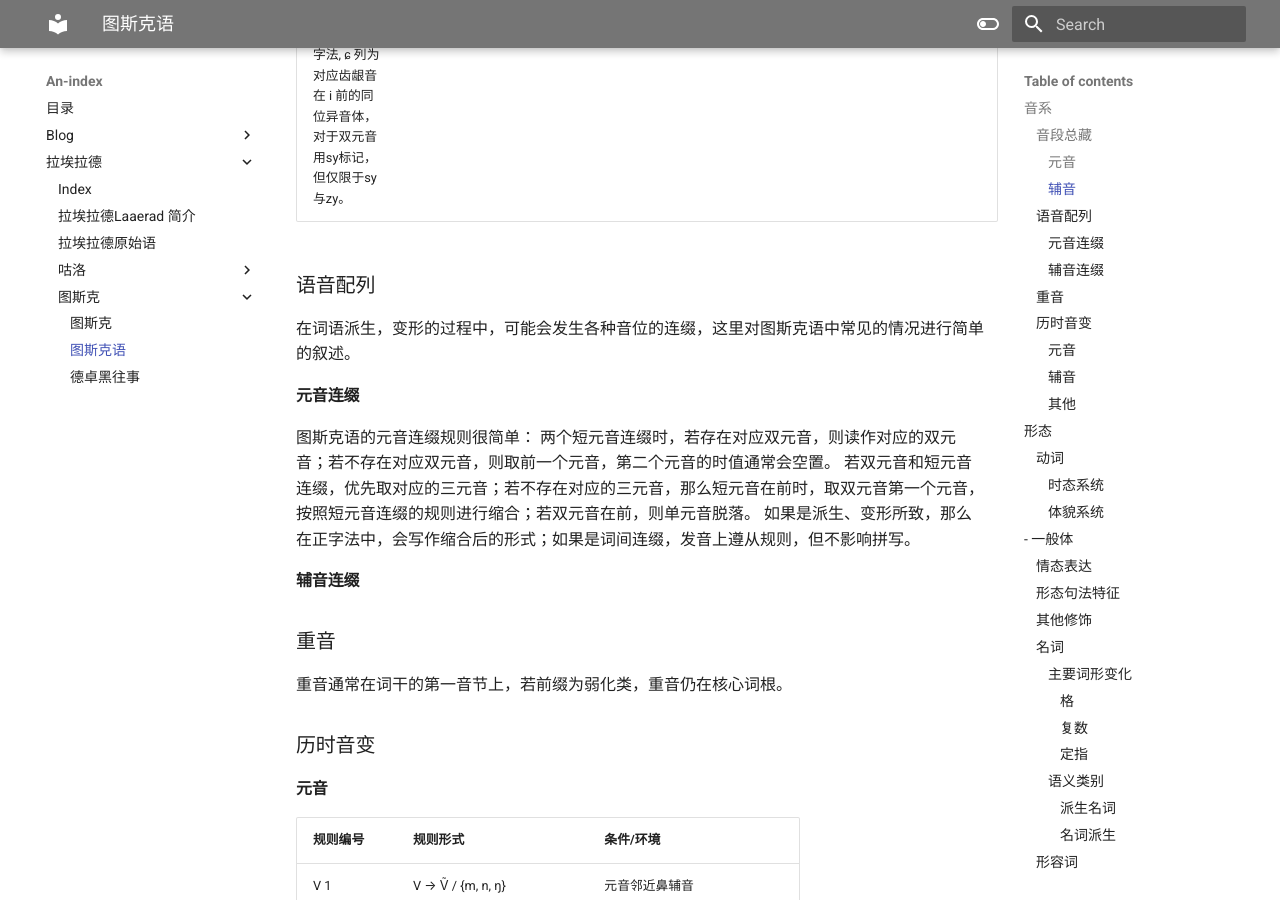
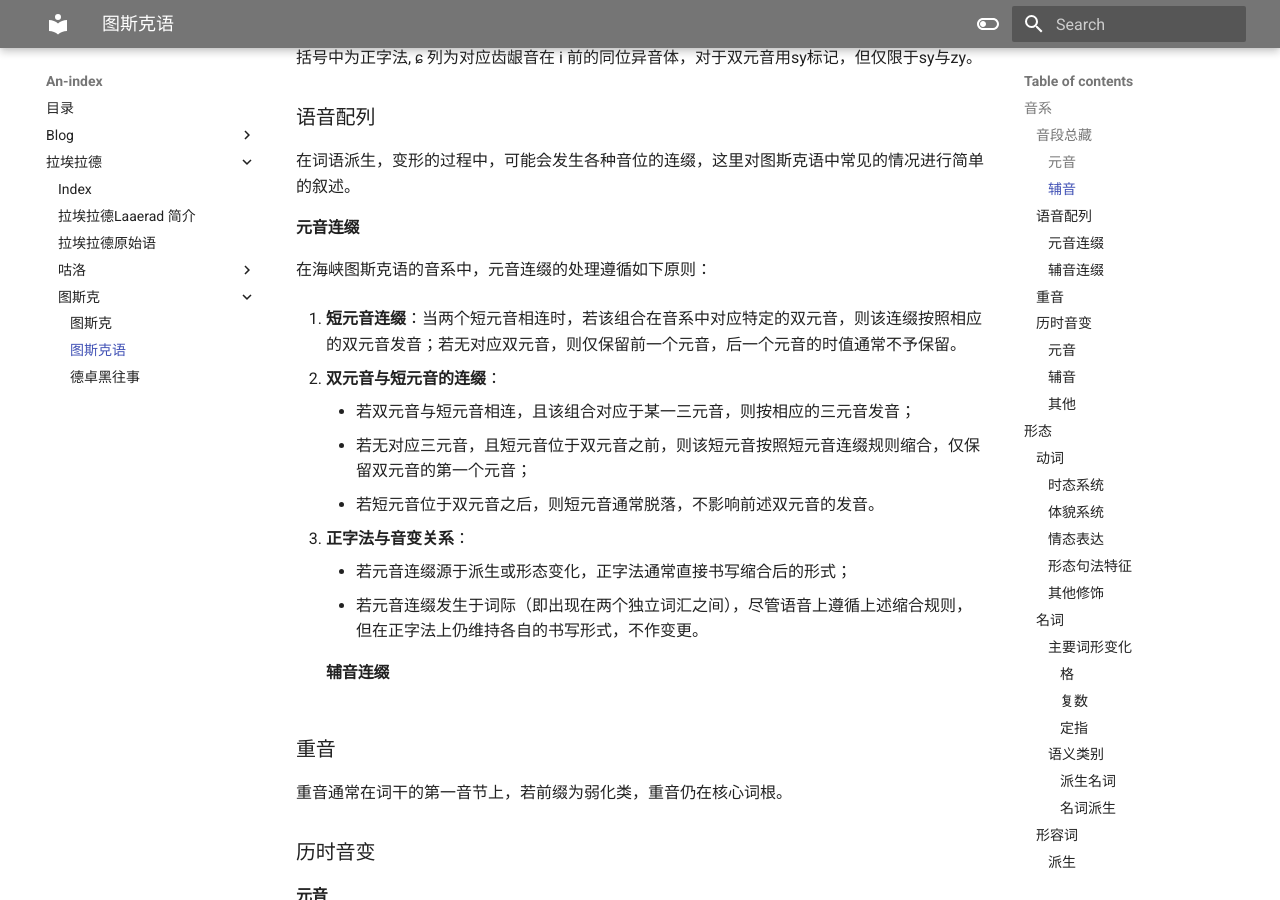
Before and after one commit to PhychiasLokDansk/Laaerad, an MkDocs documentation site: the page built from docs/拉埃拉德/图斯克/图斯克语.md, in a window 1280 px wide and 900 px high, scrolled down 1824 px. Built offline with MkDocs 1.6.1 and Material for MkDocs 9.7.7, drawn with Linux system fonts in a browser that asks for light colours; some of the changed text lies outside the part shown.

Commit message:
LAPTOP-UGNPREPA 2025-2-9:19:31:26

```diff
--- a/docs/拉埃拉德/图斯克/图斯克语.md
+++ b/docs/拉埃拉德/图斯克/图斯克语.md
@@ -48,15 +48,26 @@ aliases:
 | 流音   |     |         | l\~ɾ(l) |         |       |      |
 | 颤音   |     |         | r (r)   |         |       |      |
 | 边音   |     | w       |         |         | j (y) |      |
+
 括号中为正字法, ɕ 列为对应齿龈音在 i 前的同位异音体，对于双元音用sy标记，但仅限于sy与zy。
 
 ### 语音配列
 在词语派生，变形的过程中，可能会发生各种音位的连缀，这里对图斯克语中常见的情况进行简单的叙述。
 #### 元音连缀
-图斯克语的元音连缀规则很简单：
-两个短元音连缀时，若存在对应双元音，则读作对应的双元音；若不存在对应双元音，则取前一个元音，第二个元音的时值通常会空置。
-若双元音和短元音连缀，优先取对应的三元音；若不存在对应的三元音，那么短元音在前时，取双元音第一个元音，按照短元音连缀的规则进行缩合；若双元音在前，则单元音脱落。
-如果是派生、变形所致，那么在正字法中，会写作缩合后的形式；如果是词间连缀，发音上遵从规则，但不影响拼写。
+在海峡图斯克语的音系中，元音连缀的处理遵循如下原则：
+
+1. **短元音连缀**：当两个短元音相连时，若该组合在音系中对应特定的双元音，则该连缀按照相应的双元音发音；若无对应双元音，则仅保留前一个元音，后一个元音的时值通常不予保留。
+
+2. **双元音与短元音的连缀**：
+
+    - 若双元音与短元音相连，且该组合对应于某一三元音，则按相应的三元音发音；
+    - 若无对应三元音，且短元音位于双元音之前，则该短元音按照短元音连缀规则缩合，仅保留双元音的第一个元音；
+    - 若短元音位于双元音之后，则短元音通常脱落，不影响前述双元音的发音。
+
+3. **正字法与音变关系**：
+
+    - 若元音连缀源于派生或形态变化，正字法通常直接书写缩合后的形式；
+    - 若元音连缀发生于词际（即出现在两个独立词汇之间），尽管语音上遵循上述缩合规则，但在正字法上仍维持各自的书写形式，不作变更。
 #### 辅音连缀
 
 
@@ -117,7 +128,6 @@ aliases:
 	- _Heim deqyap gue._ （*The sun rose*./*太阳升起了*）
 - "动词 + ho" → 现在动作
 	- _Heim ileyaz ho._ （*The sun is shining*/*太阳正在发光*）
--
 
 - 未来时
 	通过强制性黏着后缀"-in"标记，直接附加于动词词根后，不可分离。例如：
@@ -131,7 +141,6 @@ aliases:
 
 - 非完成体
 	- 一般体
-	-
 	- 迭代体
 	    重复动词原型的最后一个音节并附加"-n"，表示重复或持续动作。例如："动词→动词末音节重复 + n" → 迭代体（如"ke→keken"表示"一直在吃/反复吃"）
 
@@ -166,7 +175,6 @@ aliases:
 ### 名词
 在图斯克语的语法体系中，名词性成分的格位系统通常包含五个语法范畴，其中主格、宾格、与格、属格构成四大核心格位，另设一个附加格（涵盖方位、伴随或工具等语义）作为补充。以图斯克语为例：主格通过形态标记显性编码句法主语，即谈话的核心主题或动作的发起主体；宾格则特指及物动词的直接宾语，承担动作的承受者角色；与格对应间接宾语，标记动作的接受方或受益者；属格表达所属关系，构成名词间的从属关联。附加格作为多功能标记，依据语境动态呈现方位（处所）、伴随（协同对象）或工具（手段载体）等外围语义角色，通常伴随介词出现，由不同的介词具体承载信息。方位格的方向标记已经演化成由介词体现了。
 
-
 #### 主要词形变化
 图斯克语名词格标记系统相对来说很规则，在图斯克语原生词汇和已经语义缩窄进入图斯克语的各种拉普里奥语和咕洛语借词中，几乎没有例外。规则变形如下表所示：
 
@@ -179,6 +187,7 @@ aliases:
 | 方位/伴随格/工具格 | -ir(it) | i, -it | -wor(it) | nwi, -it  |
 
 图斯克语中，定指形式用后缀-ir, -wor进行表示，相对的，非定指形式由冠词-i, -nwi进行表示；复数非定指的冠词在古典图斯克语和书面中是必须的，但是近年来口语很多时候省去了复数非定指形式的冠词。
+
 对单数名词，当定指形式和格标记同时出现时，部分格标记和定指形式发生了缩合，非定指形式由冠词标记，则不与格标记产生变化；对于复数名词，格标记会产生类似复数形变的变化，下文对复数和定指标记有进一步解释。
 
 ##### 格
@@ -221,11 +230,11 @@ aliases:
 #### 语义类别
 
 图斯克语名词可按含义分成五类。
-第一类是抽象名词，表达情感、状态、概念等不具有可直接感知的实体的事物。
-第二类是具体名词，表示可通过各种感官感知的、数量可分辨的实体。
-第三类是物质名词，表示某些不可数的物质或材料，这一类名词在作形态变化时有特殊的处理方式。
-第四类是专有名词，是对特定地点、事物、个体、机构等的描述，通常不作变化，在图斯克语中，大量咕洛语的宗教性质借词也属于这一类。
-第五类是时间名词，用于表示时间单位或时间段。
+- 第一类是抽象名词，表达情感、状态、概念等不具有可直接感知的实体的事物。
+- 第二类是具体名词，表示可通过各种感官感知的、数量可分辨的实体。
+- 第三类是物质名词，表示某些不可数的物质或材料，这一类名词在作形态变化时有特殊的处理方式。
+- 第四类是专有名词，是对特定地点、事物、个体、机构等的描述，通常不作变化，在图斯克语中，大量咕洛语的宗教性质借词也属于这一类。
+- 第五类是时间名词，用于表示时间单位或时间段。
 
 ##### 派生名词
 
@@ -286,13 +295,13 @@ aliases:
 
 图斯克语人称代词系统通过多层次的形态分化和词汇选择，构建起反映社会等级制度的称谓体系。其基础人称系统包含*ia*（我）、*sou*（你）、*mbo*（他/她/它）三个中性代词，复数形式通过后缀 *-qi* 构成（如*iaqi*“我们”、*souqi*“你们”、*mboqi*“他们”）。这一底层系统服务于日常平等交际，而更复杂的尊卑层级则通过特定称谓实现。
 
-在尊称系统中，皇权特称形成独立范畴：君主自称*Sekui*（朕），直指皇权身份；臣民对君主使用*Kuisou*（陛下）。社会尊称则呈现地域分化：第一人称尊称*hirin*（本座/孤）单复数同形，用于上位者自称；第二人称北部使用*omsou*（阁下），南部使用*lakome*（大人），后者复数通过添加定指后缀 *-wor* 构成 *lakomewor*。第三人称尊称*mibok*源于复数词干*mboqi*的语音演变，单复数通用。
+在尊称系统中，皇权特称形成独立范畴：君主自称*Sekui*（朕），直指皇权身份；臣民对君主使用*Kuisou*（陛下）。社会尊称则呈现地域分化：第一人称尊称 *hirin*（本座/孤）单复数同形，用于上位者自称；第二人称北部使用 *omsou*（阁下），南部使用 *lakome*（大人），后者复数通过添加定指后缀 *-wor* 构成 *lakomewor*。第三人称尊称 *mibok* 源于复数词干 *mboqi* 的语音演变，单复数通用。
 
-自指谦称系统以通用形式wan（在下）为核心，通过形态变化实现性别分化：男性使用辅音强化形式wak或带前缀的*sewank*，女性则为*ham*或*sewam*。整个体系通过复数后缀 *-qi* 、定指复数 *-wor* 及语音演变（如辅音强化、元音交替），将社会层级编码于语言形式之中，映射出严格的尊卑秩序与地域文化差异
+自指谦称系统以通用形式wan（在下）为核心，通过形态变化实现性别分化：男性使用 *wak* 或带前缀的 *sewank* ，女性则为 *ham* 或 *sewam*。整个体系通过复数后缀 *-qi* 、定指复数 *-wor* 及语音演变（如辅音强化、元音交替），将社会层级编码于语言形式之中，映射出严格的尊卑秩序与地域文化差异
 
 ##### 指示代词
 
-图斯克语的基础指示代词是二分的，即se（这），sa（那），乃是直接继承自原始语。
+图斯克语的基础指示代词是二分的，即se（这），sa（那），直接继承自原始语。
 
 ##### 反身代词
 ##### 不定代词
```
Also changed, not shown: docs/拉埃拉德/咕洛/咕洛语.md (+1 -1 lines), docs/拉埃拉德/图斯克/图斯克.md (+1 -1 lines), 1 other file.
